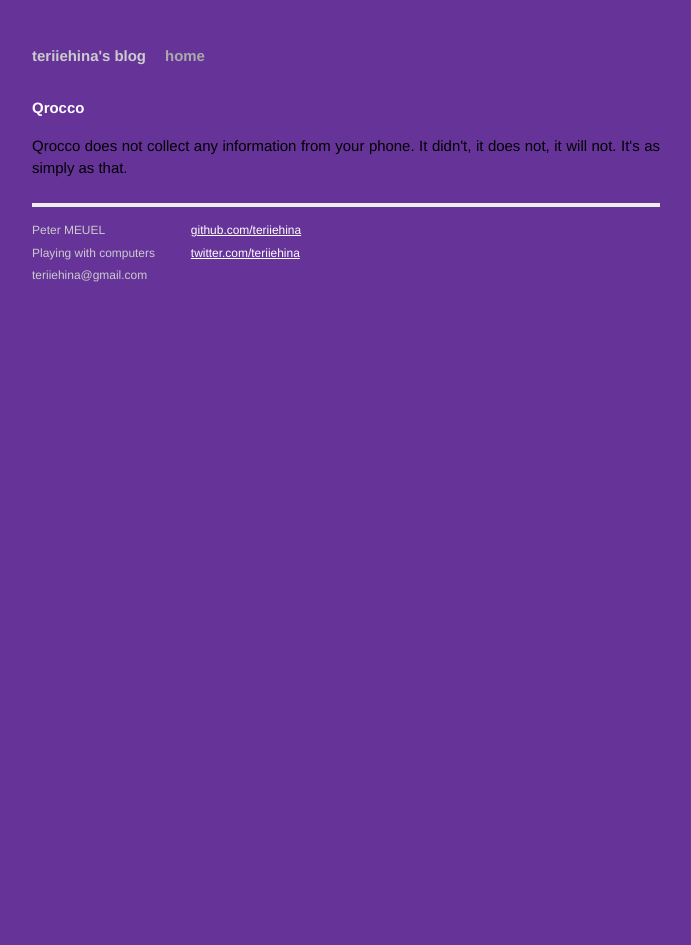
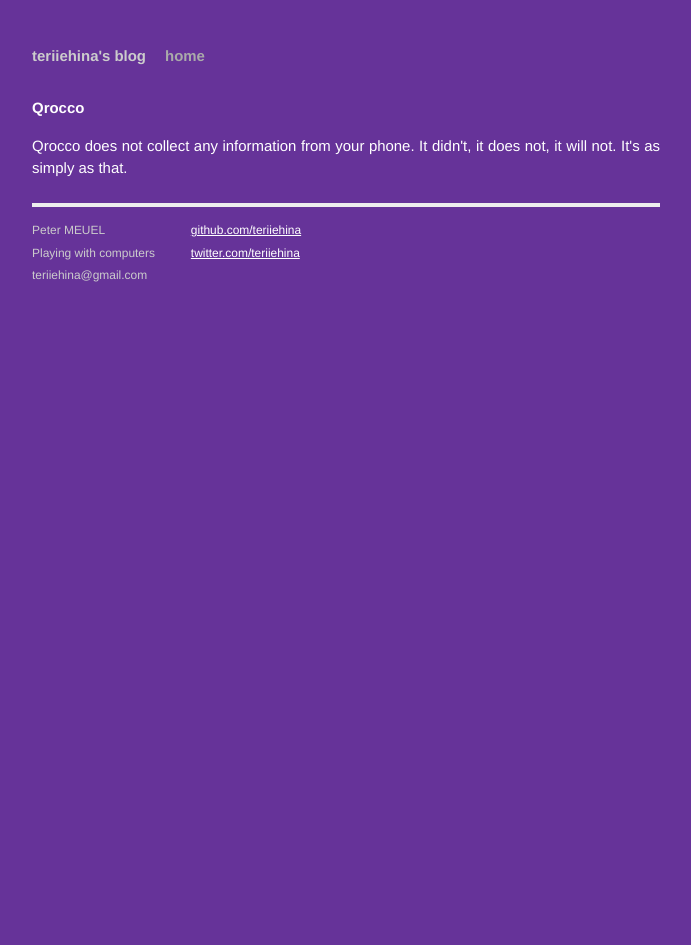
Before and after one commit to teriiehina/teriiehina.github.com, a Jekyll site: the page built from qrocco.html, in a window 1280 px wide. Shown: the whole page, without its empty margins (294-985 px from the left). Built offline with Jekyll 4.4.1, drawn with Linux system fonts in a browser that asks for light colours; Markdown is read by kramdown in place of the engine named in the settings.

Commit message:
Update Qrocco page

```diff
--- a/qrocco.html
+++ b/qrocco.html
@@ -5,8 +5,9 @@ title: Qrocco
 
 <div id="home">
   <h1>Qrocco</h1>
-
-  <p>
-    Qrocco does not collect any information from your phone. It didn't, it does not, it will not. It's as simply as that.
-  </p>
+  <div class="post">
+    <p>
+      Qrocco does not collect any information from your phone. It didn't, it does not, it will not. It's as simply as that.
+    </p>
+  </div>
 </div>
```
